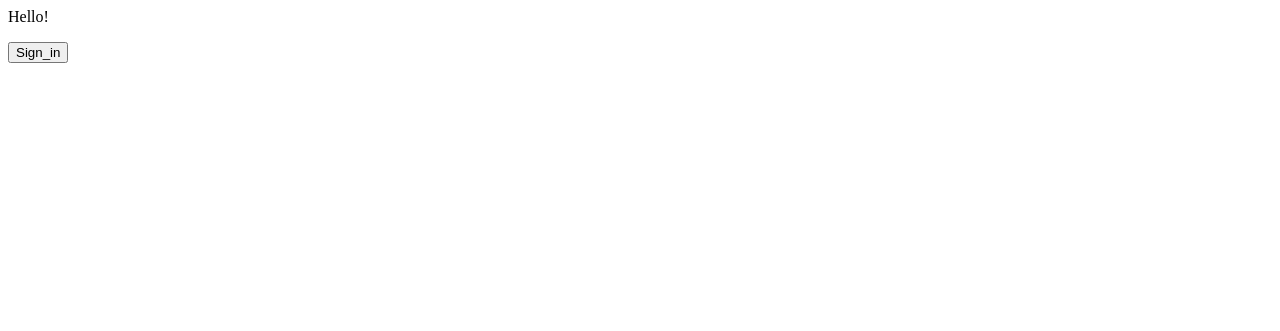
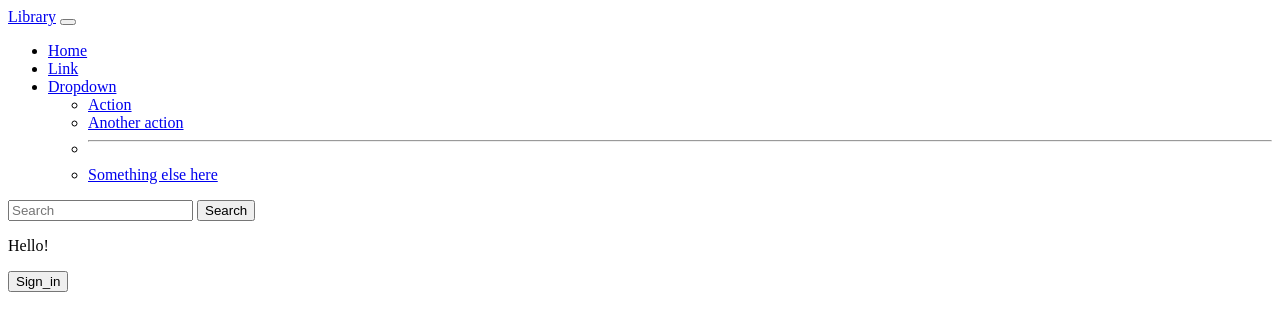
Before and after one commit to Sokolova2/Rails-Library, a Rails app: page / in a window 1280 px wide. Before the commit the part shown is almost empty. Shown: the top 331 px of the page. Run offline with Rails 7, Linux system fonts and the light colour scheme; parts of the project's set-up code (start-up, migrations or seed data) failed here and were passed over.

Commit message:
Add navbar for root page

```diff
--- a/app/views/devise/registrations/new.html.haml
+++ b/app/views/devise/registrations/new.html.haml
@@ -32,6 +32,11 @@
               = f.password_field :password_confirmation, autocomplete: 'new-password', placeholder: 'password', class: 'form-control bg-secondary'
           .mb-3
             .field
+              = f.label :gender, class: 'form-label text-light'
+              %br
+              = f.select :gender, options_for_select([[''], ['male'], ['female']]), autocomplete: 'avatar', class: 'form-control'
+          .mb-3
+            .field
               = f.label :avatar, class: 'form-label text-light'
               %br
               = f.file_field :avatar, autocomplete: 'avatar', class: 'form-control'
--- a/app/views/home/index.html.haml
+++ b/app/views/home/index.html.haml
@@ -1,4 +1,5 @@
+= render 'navbar/navbar'
 %p Hello!
-=button_to "Sign_in", new_user_session_path
+=button_to 'Sign_in', new_user_session_path
 -if user_signed_in?
-  =button_to "Sign out", destroy_user_session_path, method: :delete
+  =button_to 'Sign out', destroy_user_session_path, method: :delete
--- a/app/views/layouts/application.html.haml
+++ b/app/views/layouts/application.html.haml
@@ -15,5 +15,7 @@
     %link{:href => "#", :rel => "shortcut icon"}/
     = stylesheet_link_tag "application", "data-turbo-track": "reload"
     = javascript_importmap_tags
+    %script{:src => "https://unpkg.com/masonry-layout@4/dist/masonry.pkgd.min.js"}
+    %script{:src => "https://unpkg.com/imagesloaded@5/imagesloaded.pkgd.min.js"}
   %body.body
     = yield
--- a/app/views/navbar/_navbar.html.haml
+++ b/app/views/navbar/_navbar.html.haml
@@ -0,0 +1,31 @@
+%nav.navbar.navbar-expand-lg.bg-body-tertiary
+  .container-fluid
+    %a.navbar-brand{:href => root_path} Library
+    %button.navbar-toggler{"aria-controls" => "navbarSupportedContent", "aria-expanded" => "false", "aria-label" => "Toggle navigation", "data-bs-target" => "#navbarSupportedContent", "data-bs-toggle" => "collapse", :type => "button"}
+      %span.navbar-toggler-icon
+    #navbarSupportedContent.collapse.navbar-collapse
+      %ul.navbar-nav.me-auto.mb-2.mb-lg-0
+        %li.nav-item
+          %a.nav-link.active{"aria-current" => "page", :href => root_path} Home
+        %li.nav-item
+          %a.nav-link{:href => "#"} Link
+        %li.nav-item.dropdown
+          %a.nav-link.dropdown-toggle{"aria-expanded" => "false", "data-bs-toggle" => "dropdown", :href => "#", :role => "button"}
+            Dropdown
+          %ul.dropdown-menu
+            %li
+              %a.dropdown-item{:href => "#"} Action
+            %li
+              %a.dropdown-item{:href => "#"} Another action
+            %li
+              %hr.dropdown-divider/
+            %li
+              %a.dropdown-item{:href => "#"} Something else here
+      %form.d-flex{:role => "search"}
+        %input.form-control.me-2{"aria-label" => "Search", :placeholder => "Search", :type => "search"}/
+        %button.btn.btn-outline-success{:type => "submit"} Search
+
+-if user_signed_in?
+  .d-flex
+    %p= current_user.login
+    = avatar_image(current_user)
```
